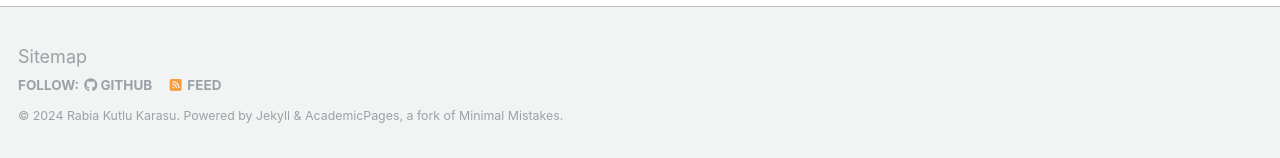
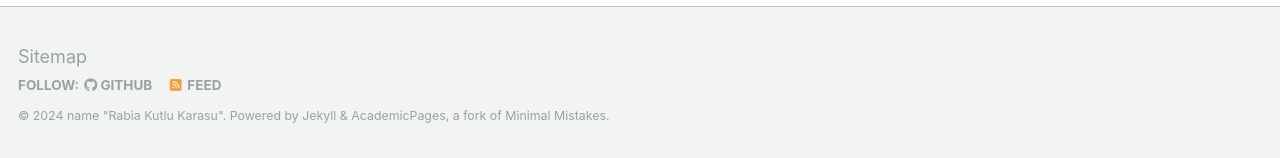
Before and after one commit to rabiakutlukarasu/rabiakutlukarasu.github.io, a Jekyll site: the page built from _pages/about.md, in a window 1280 px wide and 900 px high, scrolled down 2660 px. Shown: the part 739-897 px from the top of the window. Built offline with Jekyll 4.4.1, drawn with Linux system fonts in a browser that asks for light colours; some web fonts are replaced.

Commit message:
Update _config.yml

```diff
--- a/_config.yml
+++ b/_config.yml
@@ -10,8 +10,8 @@
 locale                   : "en-US"
 title                    : "Rabia Kutlu Karasu"
 title_separator          : "-"
-name                     : &name "Rabia Kutlu Karasu"
-description              : &description "I am a PhD Candidate in Political Science at Stanford University. My research lies at the intersection of comparative politics, political economy, and political behavior. I study ...."
+name                     : name "Rabia Kutlu Karasu"
+description              : description "I am a PhD Candidate in Political Science at Stanford University. My research lies at the intersection of comparative politics, political economy, and political behavior. I study ...."
 url                      : https://rabiakutlukarasu.github.io # the base hostname & protocol for your site e.g. "https://mmistakes.github.io"
 baseurl                  : "" # the subpath of your site, e.g. "/blog"
 repository               : "https://rabiakutlukarasu.github.io"
```
